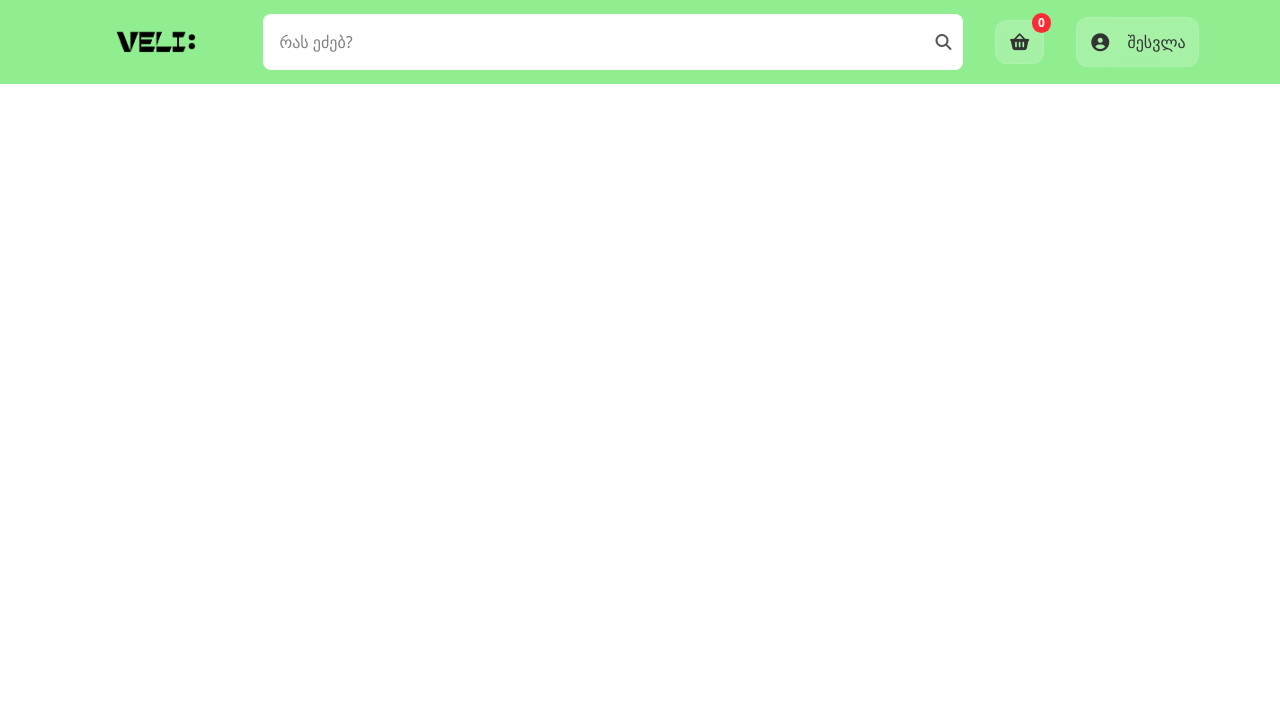
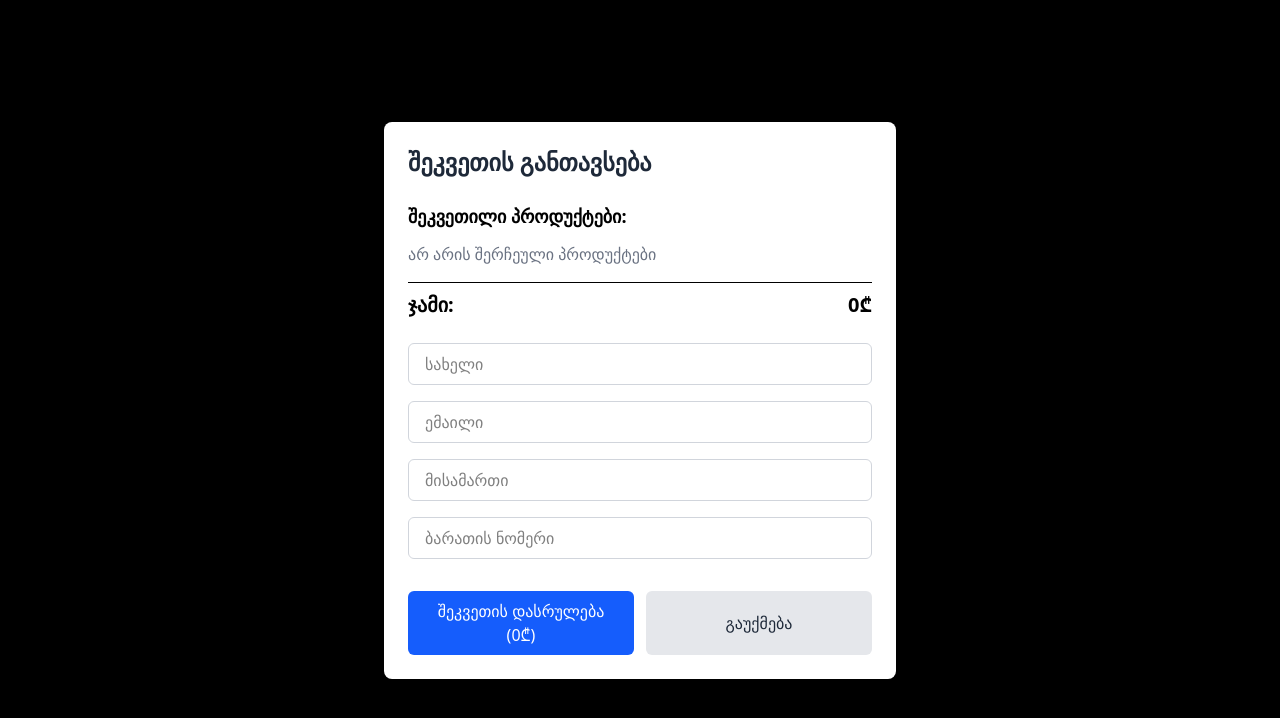
Before and after one commit to PinoqioDOM/E-commerce, a React (Vite) app: page /checkout in a window 1280 px wide. Shown: the top 718 px of the page. Built offline with nearby package versions, Linux system fonts and the light colour scheme; a web font is replaced by a local one.

Commit message:
Add Checkout

```diff
--- a/src/pages/Checkout.jsx
+++ b/src/pages/Checkout.jsx
@@ -1,11 +1,110 @@
-import React from 'react'
+import React, { useState } from 'react'
 
-const Checkout = () => {
+const Checkout = ({ products = [], totalAmount = 0 }) => {
+  const [open, setOpen] = useState(false);
+  const [formData, setFormData] = useState({
+    name: '',
+    email: '',
+    address: '',
+    cardNumber: '',
+  });
+
+  const handleOpen = () => setOpen(true);
+  const handleClose = () => setOpen(false);
+
+  const handleChange = (field) => (e) => {
+    setFormData(prev => ({
+      ...prev,
+      [field]: e.target.value
+    }));
+  };
+
+  const handleSubmit = () => {
+    console.log('Order:', { products, totalAmount, customerInfo: formData });
+    alert('შეკვეთა წარმატებით გაიგზავნა!');
+    handleClose();
+  };
+
   return (
-    <div>
+    <div className="fixed inset-0 bg-black bg-opacity-50 flex items-center justify-center z-50">
+      <div className="bg-white rounded-lg p-6 w-full max-w-lg mx-4 max-h-[90vh] overflow-y-auto">
+        <h2 className="text-2xl font-bold mb-6 text-gray-800">შეკვეთის განთავსება</h2>
 
+        <div className="mb-6">
+          <h3 className="text-lg font-semibold mb-3">შეკვეთილი პროდუქტები:</h3>
+          {products.length > 0 ? (
+            <div className="space-y-2 mb-4">
+              {products.map((product, index) => (
+                <div key={index} className="flex justify-between items-center py-2 border-b">
+                  <span className="text-gray-700">{product.name}</span>
+                  <div className="flex items-center gap-2">
+                    <span className="text-sm text-gray-500">x{product.quantity}</span>
+                    <span className="font-semibold">{product.price}₾</span>
+                  </div>
+                </div>
+              ))}
+            </div>
+          ) : (
+            <p className="text-gray-500 mb-4">არ არის შერჩეული პროდუქტები</p>
+          )}
+
+          <div className="flex justify-between items-center text-xl font-bold border-t pt-2">
+            <span>ჯამი:</span>
+            <span>{totalAmount}₾</span>
+          </div>
+        </div>
+
+        <div className="space-y-4">
+          <input
+            type="text"
+            placeholder="სახელი"
+            value={formData.name}
+            onChange={handleChange('name')}
+            className="w-full px-4 py-2 border border-gray-300 rounded-md focus:outline-none focus:ring-2 focus:ring-blue-500"
+          />
+
+          <input
+            type="email"
+            placeholder="ემაილი"
+            value={formData.email}
+            onChange={handleChange('email')}
+            className="w-full px-4 py-2 border border-gray-300 rounded-md focus:outline-none focus:ring-2 focus:ring-blue-500"
+          />
+
+          <input
+            type="text"
+            placeholder="მისამართი"
+            value={formData.address}
+            onChange={handleChange('address')}
+            className="w-full px-4 py-2 border border-gray-300 rounded-md focus:outline-none focus:ring-2 focus:ring-blue-500"
+          />
+
+          <input
+            type="text"
+            placeholder="ბარათის ნომერი"
+            value={formData.cardNumber}
+            onChange={handleChange('cardNumber')}
+            className="w-full px-4 py-2 border border-gray-300 rounded-md focus:outline-none focus:ring-2 focus:ring-blue-500"
+          />
+
+          <div className="flex gap-3 pt-4">
+            <button
+              onClick={handleSubmit}
+              className="flex-1 bg-blue-600 text-white py-2 px-4 rounded-md hover:bg-blue-700 transition-colors"
+            >
+              შეკვეთის დასრულება ({totalAmount}₾)
+            </button>
+            <button
+              onClick={handleClose}
+              className="flex-1 bg-gray-200 text-gray-800 py-2 px-4 rounded-md hover:bg-gray-300 transition-colors"
+            >
+              გაუქმება
+            </button>
+          </div>
+        </div>
+      </div>
     </div>
-  )
+  );
 }
 
 export default Checkout
```
Also changed, not shown: package.json (+9 -3 lines), 1 other file (tests, documents, lock files or other folders).
